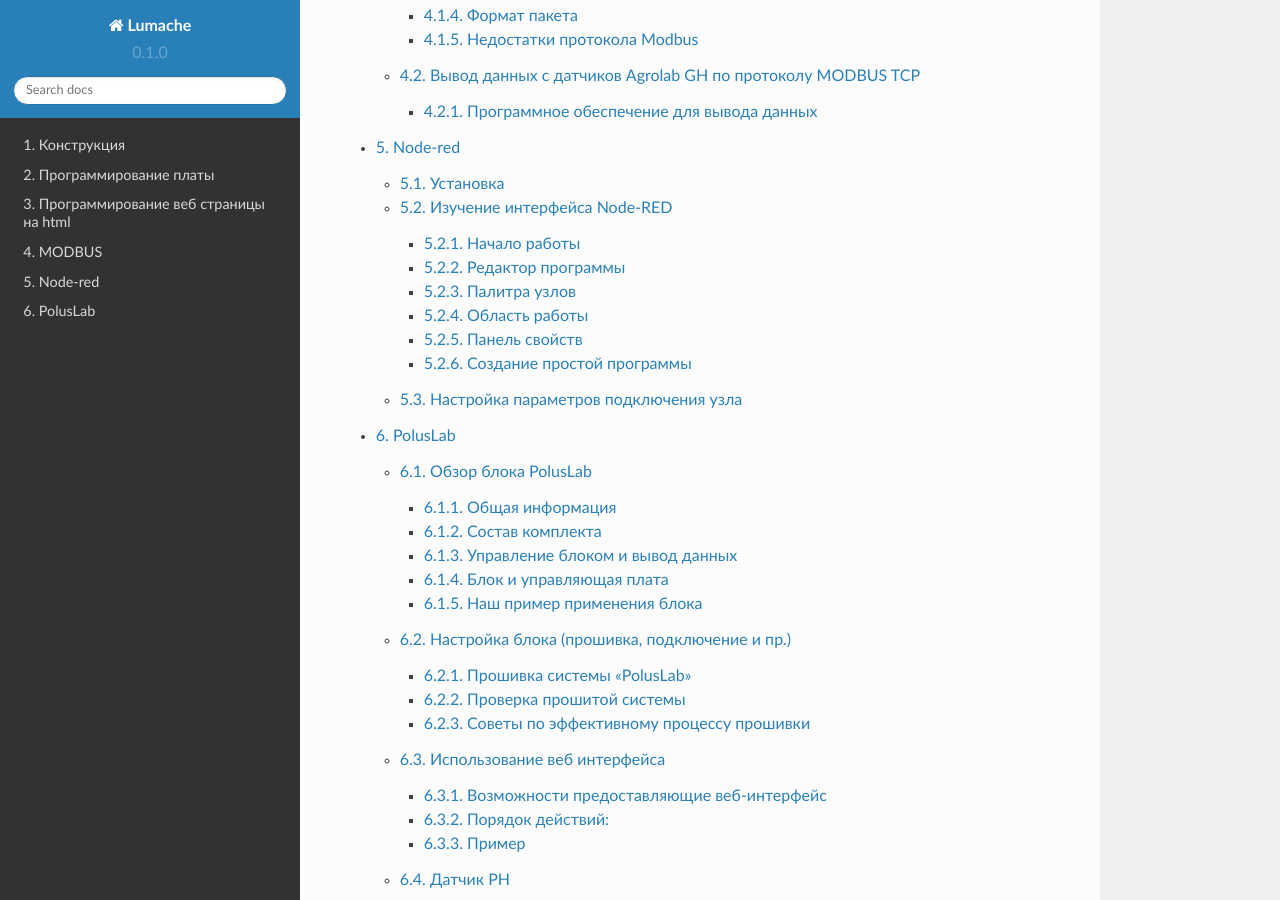
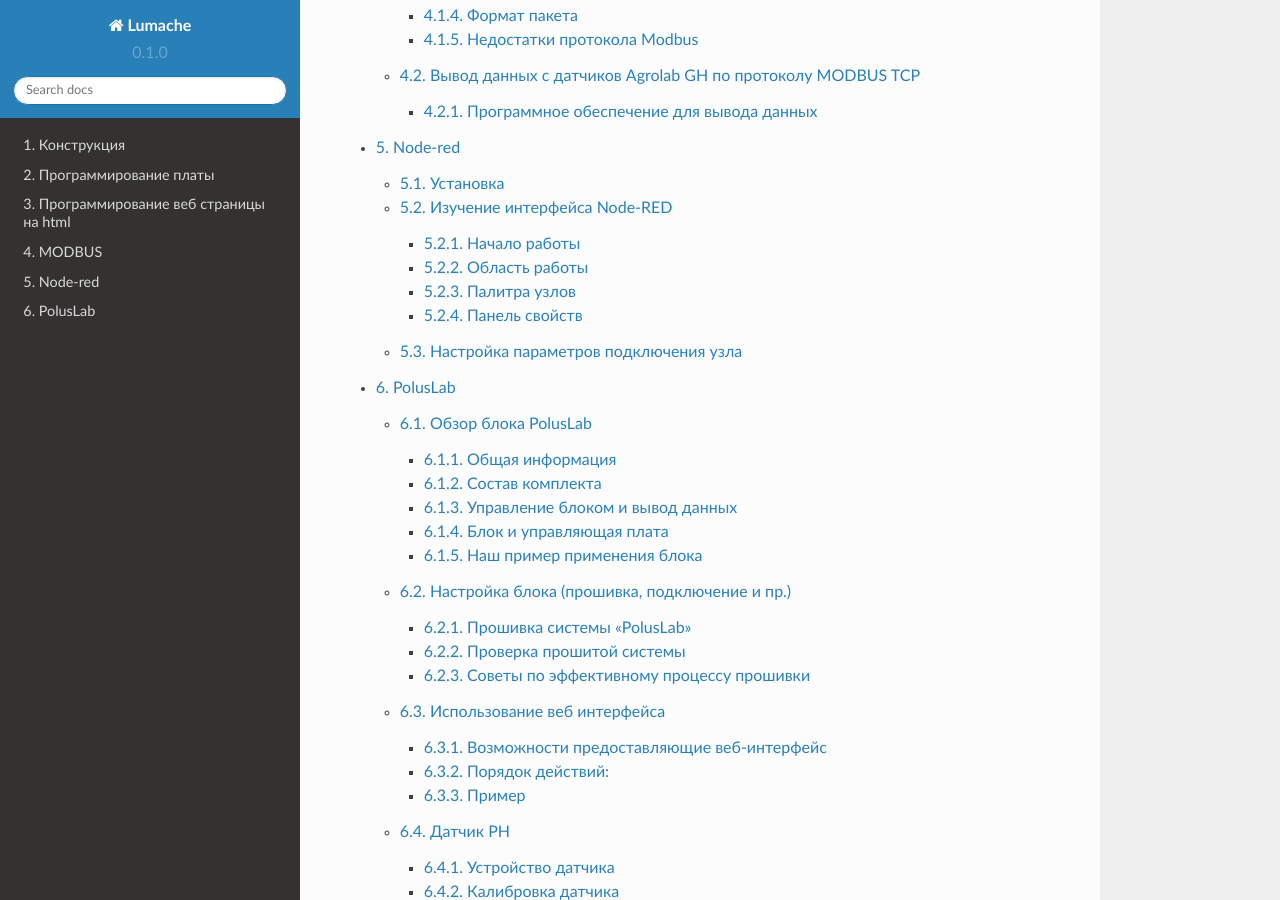
Before and after one commit to BBanwz/book_AL_GH, a Sphinx documentation site: the page built from docs/index.rst, in a window 1280 px wide and 900 px high, scrolled down 2221 px. Built offline with Sphinx 7.4.7 and the Read the Docs theme 2.0.0, drawn with Linux system fonts in a browser that asks for light colours; part of the change alters nothing that is shown.

Commit message:
Update 2interface.rst

```diff
--- a/docs/5NodeRed/2interface.rst
+++ b/docs/5NodeRed/2interface.rst
@@ -2,18 +2,28 @@
 Изучение интерфейса Node-RED
 ----------------------------
 
-Node-Red - это инструмент, который позволяет вам легко создавать программы, используя блоки визуального программирования. Тут мы изучим интерфейс Node-Red.
+Node-Red - это инструмент, который позволяет вам легко создавать программы, используя блоки визуального программирования. Тут мы изучим интерфейс Node-Red
 
 Начало работы
 ~~~~~~~~~~~~~
 
 После установки Node-Red вам будет доступен веб-интерфейс, который вы можете открыть в вашем браузере, перейдя по адресу http://localhost:1880. При первом запуске Node-Red вас встретит стартовый экран, на котором вы сможете начать создавать свою первую программу.
 
-Редактор программы
-~~~~~~~~~~~~~~~~~~
 
-Node-Red построен на понятии потока данных (flow-based programming), что означает, что вы будете работать с потоками данных и узлами, которые обрабатывают эти данные. Редактор программы Node-Red находится в левой части интерфейса и состоит из палитры узлов, области работы и панели свойств.
-(вставить фото редактора программы)
+
+
+Область работы
+~~~~~~~~~~~~~~
+
+Область работы находится в центре интерфейса и представляет собой пустой лист бумаги, на котором вы можете размещать узлы и соединения между ними. Щелкните правой кнопкой мыши на листе бумаги, чтобы открыть контекстное меню и добавить новый узел или создать новое соединение.
+(вставить фото области работы)
+
+.. figure:: images/13.jpg
+       :width: 60%
+       :align: center
+       :alt: установка
+
+
 
 Палитра узлов
 ~~~~~~~~~~~~~
@@ -21,11 +31,12 @@ Node-Red построен на понятии потока данных (flow-ba
 Палитра узлов находится слева от области работы и содержит все доступные узлы, которые вы можете использовать в своей программе. Наведите курсор на узел, чтобы увидеть, как он выглядит, и щелкните по нему, чтобы добавить его на область работы.
 (вставить фото палитры узлов)
 
-Область работы
-~~~~~~~~~~~~~~
+.. figure:: images/14.jpg
+       :width: 60%
+       :align: center
+       :alt: установка
 
-Область работы находится в центре интерфейса и представляет собой пустой лист бумаги, на котором вы можете размещать узлы и соединения между ними. Щелкните правой кнопкой мыши на листе бумаги, чтобы открыть контекстное меню и добавить новый узел или создать новое соединение.
-(вставить фото области работы)
+
 
 Панель свойств
 ~~~~~~~~~~~~~~
@@ -33,8 +44,43 @@ Node-Red построен на понятии потока данных (flow-ba
 Панель свойств находится в правой части интерфейса и позволяет вам настраивать свойства узлов, которые вы размещаете на области работы. Щелкните по узлу, чтобы открыть панель свойств и настроить его параметры.
 (вставить фото панели свойств)
 
-Создание простой программы
-~~~~~~~~~~~~~~~~~~~~~~~~~~
+.. figure:: images/15.jpg
+       :width: 60%
+       :align: center
+       :alt: установка
 
-Давайте создадим простую программу, которая будет выводить текст на экран. Для этого нам понадобится узел inject, узел function и узел debug. Узел inject позволяет нам вводить данные в программу, узел function позволяет нам обрабатывать эти данные, а узел debug позволяет нам выводить результат на экран.
-(вставить фото со списком узлов)
+
+Описание узлов которы будут использованы:
+
+1. Modbus-Write
+
+       .. figure:: images/16.jpg
+              :width: 60%
+              :align: center
+              :alt: установка
+
+
+       Узел Modbus TCP/Serial запускается с помощью msg.payload для записи.
+
+       Соединяется с сервером Modbus TCP или последовательным для записи катушек/регистров при каждом входящем сообщении.
+
+       В настоящее время поддерживаются следующие коды функций:
+       - FC 5: Принудительная запись одной катушки
+
+       - FC 6: Установка одного регистра
+
+       - FC 15: Принудительная запись нескольких катушек
+
+       - FC 16: Установка нескольких регистров
+
+       Выберите код функции (FC) из выпадающего списка, выберите стартовый адрес катушки/регистра (0:65535) и количество записей. Выберите или отредактируйте конфигурацию сервера Modbus TCP/serial, указав сервер для подключения.
+
+       Unit-Id (0..255 tcp | 0..247 serial) - оставьте пустым, в противном случае он переопределит значение Unit-ID по умолчанию в клиентской конфигурации
+
+       Для FC 5 значение msg.payload должно быть 1 или 0 или true или false. Для FC 15 значение msg.payload должно быть массивом[] из разделенных запятыми значений true или false каждый. Для FC 6 значение msg.payload должно быть одним числом в диапазоне 0:65535. Для FC 16 значение msg.payload должно быть массивом[] из разделенных запятыми числовых значений в диапазоне 0:65535 каждый.
+
+       Выход 1: все предоставленные данные, модбас ответ в виде буфера, входящее сообщение
+
+       Выход 2: модбас ответ в виде буфера, все предоставленные данные, входящее сообщение
+
+2. Modbus-Read
```
